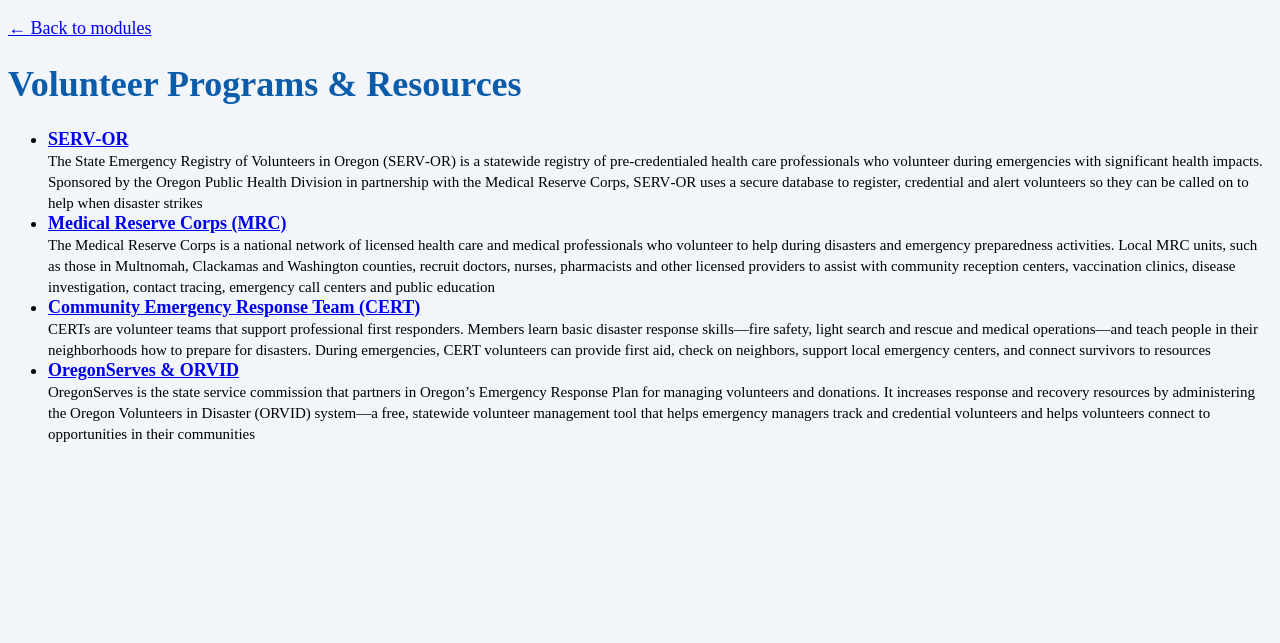
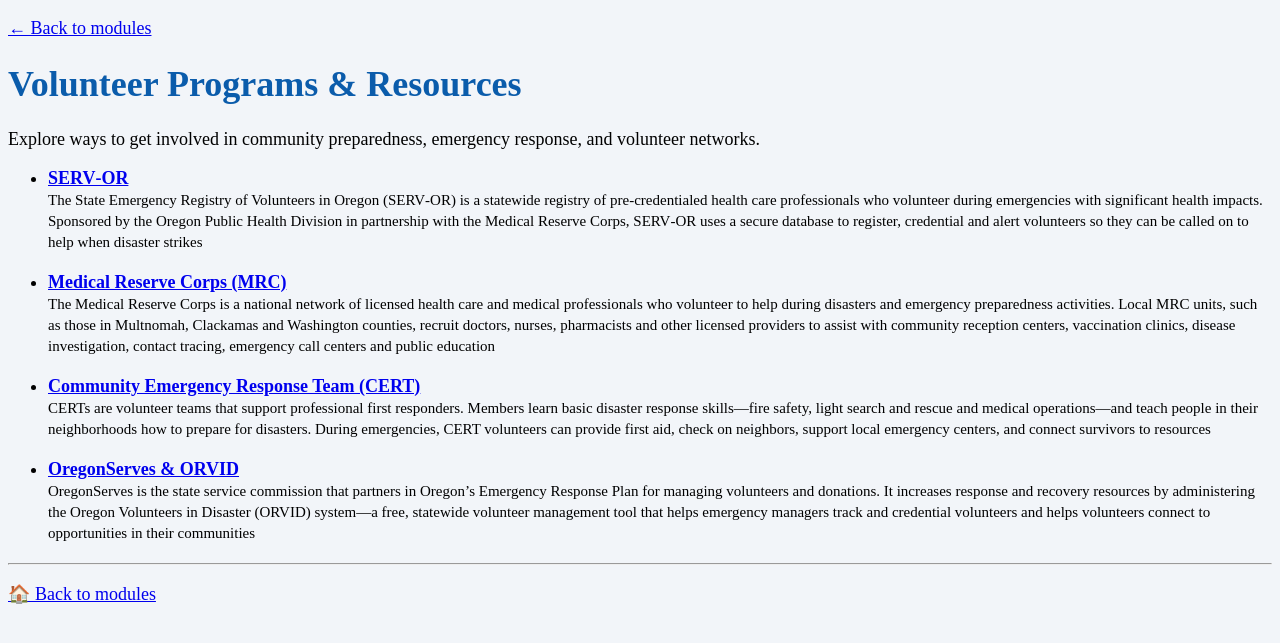
Before and after one commit to RandyNoggle/readybuddy-app, a FastAPI app: page /resources in a window 1280 px wide. Shown: the top 643 px of the page. Run offline with FastAPI, Linux system fonts and the light colour scheme.

Commit message:
Update resources.html

```diff
--- a/templates/resources.html
+++ b/templates/resources.html
@@ -3,15 +3,21 @@
 <head>
   <meta charset="utf-8">
   <title>Volunteer Resources – ReadyBuddy</title>
-  <link rel="stylesheet" href="/static/style.css">
+  <!-- Version tag ensures new CSS always loads -->
+  <link rel="stylesheet" href="/static/style.css?v=2">
 </head>
 <body>
+  <div class="card">
     <p><a href="/modules">← Back to modules</a></p>
 
     <h1>Volunteer Programs & Resources</h1>
+    <p class="muted">
+      Explore ways to get involved in community preparedness, emergency response, and volunteer networks.
+    </p>
+
     <ul>
       {% for r in resources %}
-      <li>
+        <li style="margin-bottom: 1.25rem;">
           <strong>
             <a href="{{ r.url }}" target="_blank" rel="noopener">{{ r.name }}</a>
           </strong><br>
@@ -19,5 +25,9 @@
         </li>
       {% endfor %}
     </ul>
+
+    <hr>
+    <p><a href="/modules">🏠 Back to modules</a></p>
+  </div>
 </body>
 </html>
```
Lines whose indentation alone changed are shown as unchanged.
